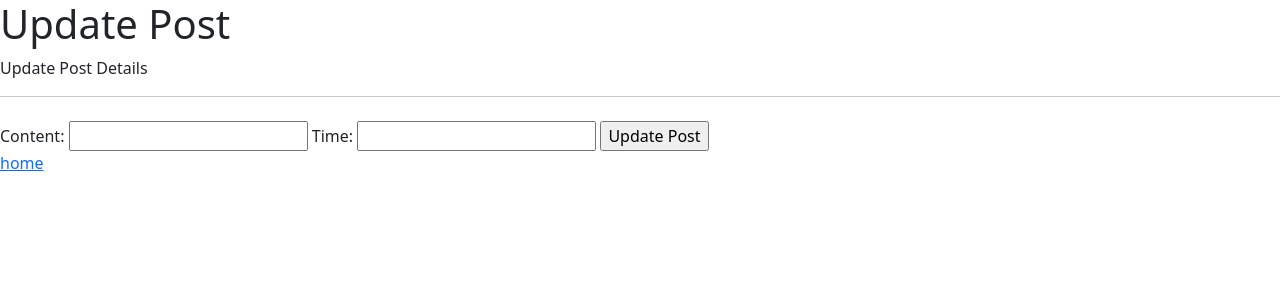
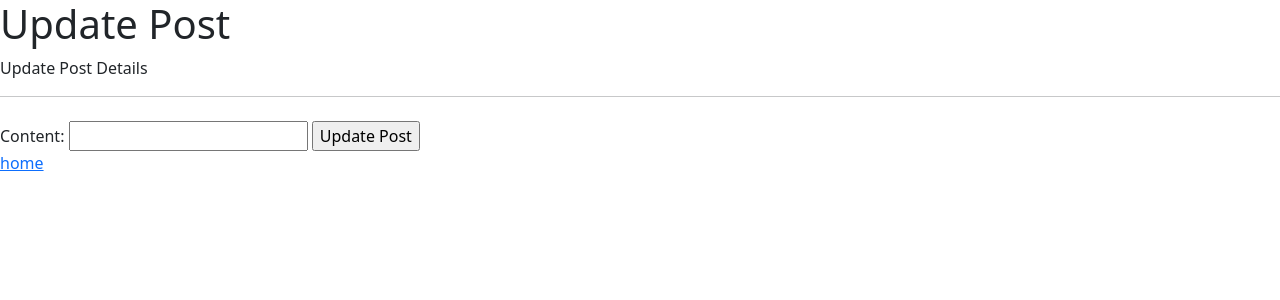
Before and after one commit to Schneider-Alex/OnTrack, a Flask app: page /post/1/edit_page in a window 1280 px wide. Shown: the top 300 px of the page. Run offline with Flask 2, Linux system fonts and the light colour scheme; data that the repository does not hold is empty.

Commit message:
POST CRUD COMPLETE

```diff
--- a/flask_app/controllers/posts.py
+++ b/flask_app/controllers/posts.py
@@ -25,5 +25,5 @@ def edit_post_page(post_id):
 
 @app.route('/post/edit',methods=['POST'])
 def edit_post():
-
-    return render_template('/dashboard')
+    post.Post.update_post(request.form)
+    return redirect('/dashboard')
--- a/flask_app/models/post.py
+++ b/flask_app/models/post.py
@@ -99,12 +99,12 @@ class Post:
     def update_post(cls, data):
         data={
             'content' : data['content'],
-            'time_id' : time['time_id']
+            'id' : data['id']
 
         }
         query = """
         UPDATE posts
-        SET content = %(content)s, time_id = %(time_id)s, updated_at = NOW()
+        SET content = %(content)s, updated_at = NOW()
         WHERE id = %(id)s
         ;"""
         result = connectToMySQL(cls.db).query_db(query, data)
--- a/flask_app/templates/update_post.html
+++ b/flask_app/templates/update_post.html
@@ -5,11 +5,7 @@
     <hr class="mb-4" />
     <label
         >Content:
-        <input type="text" name="first_name" value="{{post.content}}" />
-    </label>
-    <label
-        >Time:
-        <input type="text" name="last_name" value="{{post.last_name}}" />
+        <input type="text" name="content" value="{{post.content}}" />
     </label>
     <input type="hidden" name="id" value="{{post.id}}">
     <input type="submit" value="Update Post" />
```
